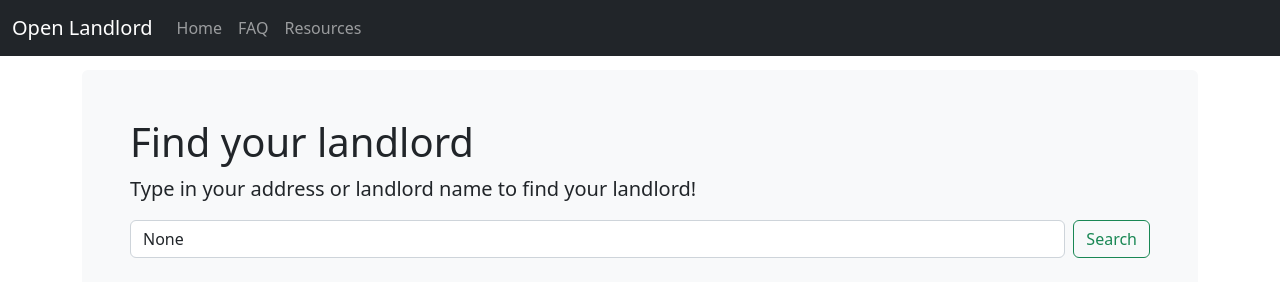
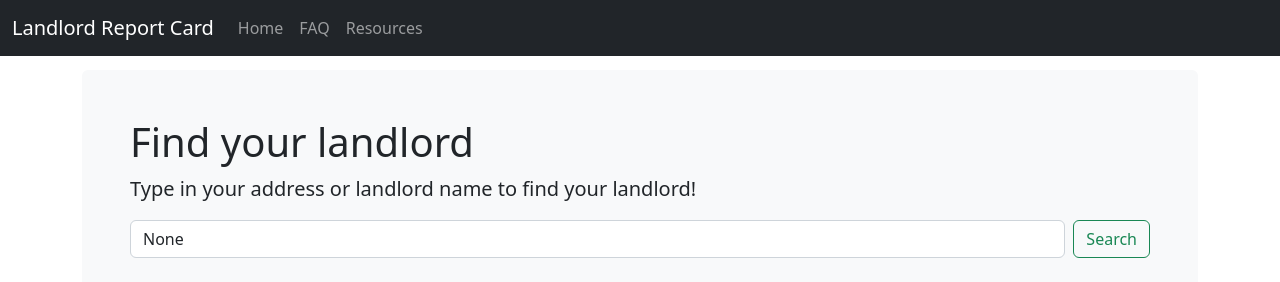
Before and after one commit to landlord-report-card/open-landlord, a Flask app: page / in a window 1280 px wide. Shown: the top 282 px of the page. Run offline with Flask 2, Linux system fonts and the light colour scheme; data that the repository does not hold is empty; some libraries are stand-ins or nearby versions.

Commit message:
change app name

```diff
--- a/templates/base.html
+++ b/templates/base.html
@@ -33,7 +33,7 @@
 
 <nav class="navbar navbar-expand-md fixed-top navbar-dark bg-dark mb-4">
   <div class="container-fluid">
-    <a class="navbar-brand" href="/">Open Landlord</a>
+    <a class="navbar-brand" href="/">Landlord Report Card</a>
     <button class="navbar-toggler" type="button" data-bs-toggle="collapse" data-bs-target="#navbarCollapse" aria-controls="navbarCollapse" aria-expanded="false" aria-label="Toggle navigation">
       <span class="navbar-toggler-icon"></span>
     </button>
```
